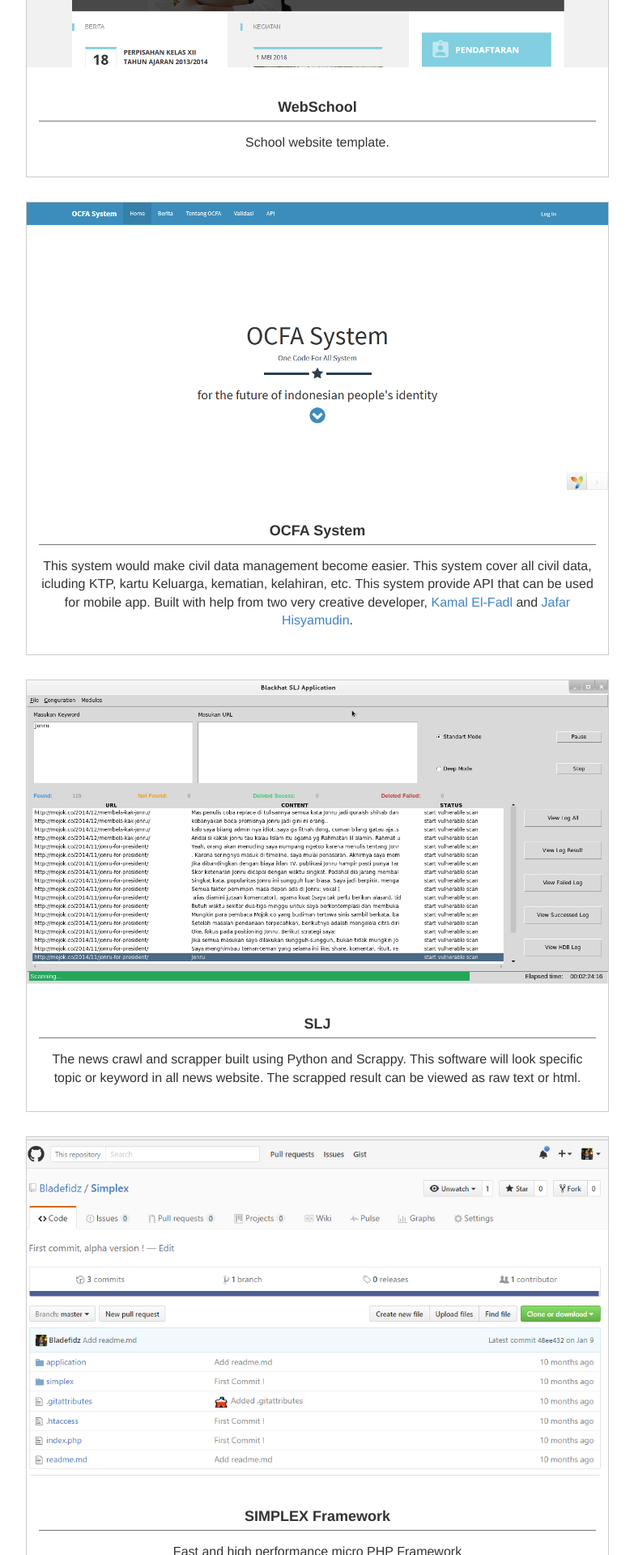
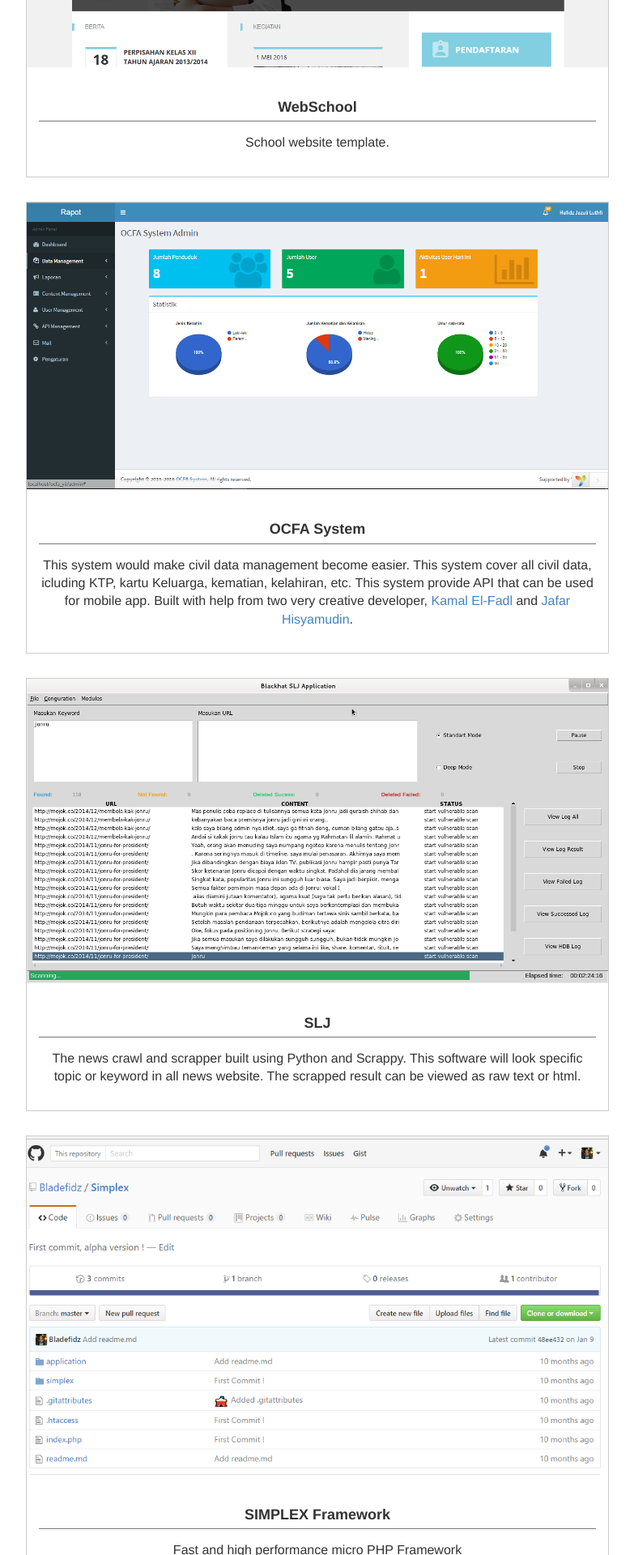
Before and after one commit to Bladefidz/bladefidz.github.io, a Jekyll site: the page built from work.html, in a window 1280 px wide. Shown: the part 2706-4626 px from the top of the page at 81% size, without its empty margins (248-1031 px from the left). Built offline with Jekyll 4.4.1, drawn with Linux system fonts in a browser that asks for light colours.

Commit message:
Minor fix

```diff
--- a/work.html
+++ b/work.html
@@ -69,7 +69,7 @@ layout: default
   </div>
   <div class="img-box">
     <a target="" href="">
-      <img src="images/ocfa.png" alt="ocfa" width="300" height="200">
+      <img src="images/ocfa2.png" alt="ocfa" width="300" height="200">
     </a>
     <div class="img-box-desc">
       <p class="title">
```
Also changed, not shown: images/ocfa2.png (added).
